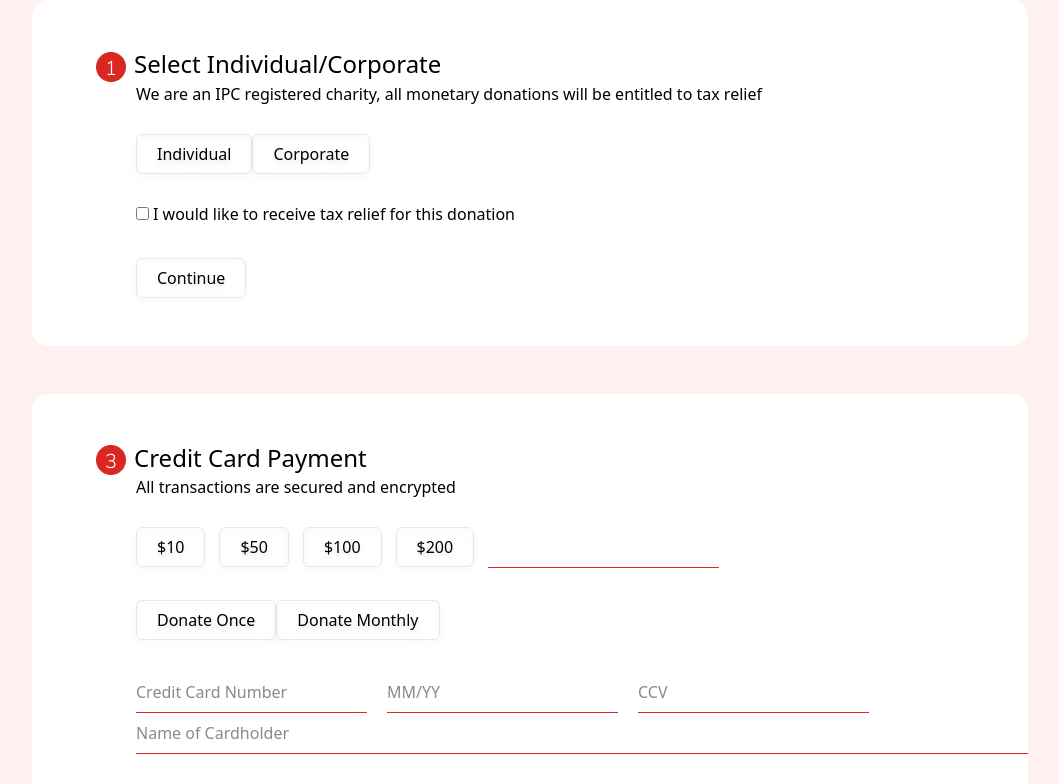
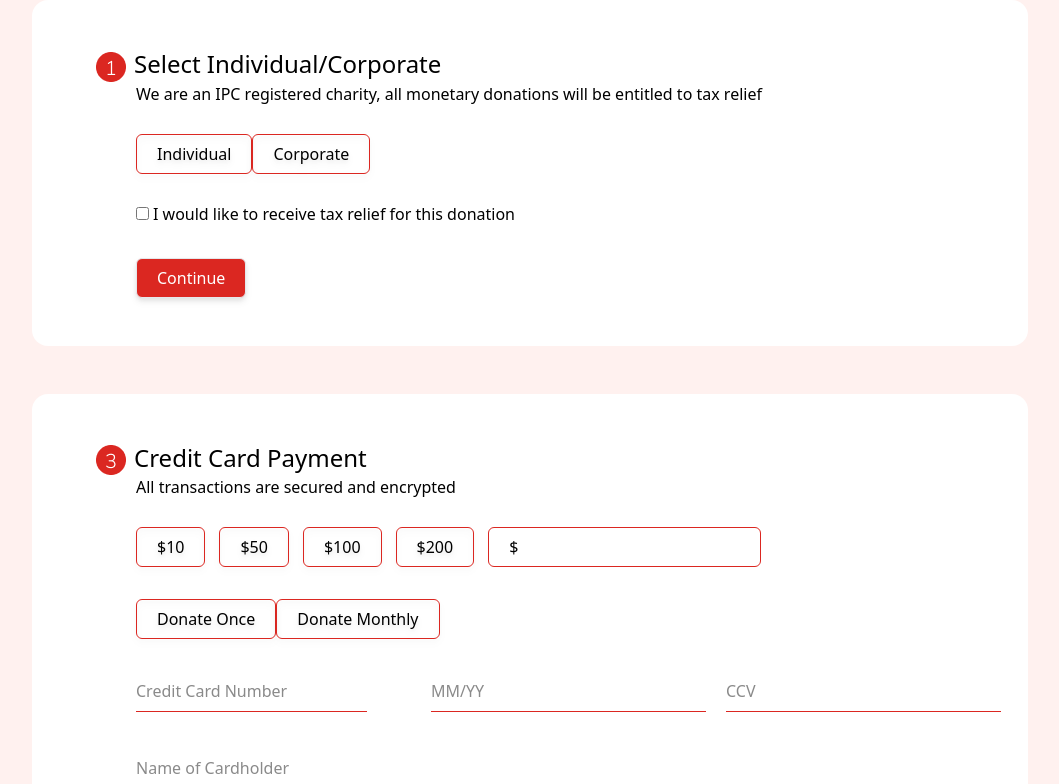
Before and after one commit to Glow-in-the-dark/GA-Project3, a React (Vite) app: page /donateForm in a window 1280 px wide. Shown: the part 400-1184 px from the top of the page, without its empty margins (110-1169 px from the left). Built offline with nearby package versions, Linux system fonts and the light colour scheme.

Commit message:
donation form styling

```diff
--- a/src/comp-donate/DonationForm.jsx
+++ b/src/comp-donate/DonationForm.jsx
@@ -1,6 +1,7 @@
 import React, { useState, useRef } from "react";
 import BaseButton from "../comp-commons/BaseButton";
 import BaseInput from "../comp-commons/BaseInput";
+import BaseTextArea from "../comp-commons/BaseTextArea";
 import Footer from "../comp-commons/Footer";
 import { NavLink } from "react-router-dom";
 
@@ -8,6 +9,7 @@ const DonationForm = () => {
   const [taxDeduction, setTaxDeduction] = useState(false);
   const [personaChoice, setPersonaChoice] = useState("persona");
   const [donationAmount, setDonationAmount] = useState(0);
+  const [customAmount, setCustomAmount] = useState("$")
   const [donationFrequency, setDonationFrequency] = useState(null);
   const [particulars, setParticulars] = useState({});
 
@@ -124,6 +126,10 @@ const DonationForm = () => {
     }
   }
 
+  const handleCustomAmount = (e) => {
+    setCustomAmount(e.target.value)
+  }
+
   const submitDonationForm = (e) => {
     e.preventDefault();
     setData({
@@ -142,10 +148,10 @@ const DonationForm = () => {
   };
 
   return (
-    <>
+    <div className="bg-secondary">
       {/* submitDonationForm submits the entire donation form */}
-      <form onSubmit={submitDonationForm}>
-        <div className="bg-secondary">
+      <form onSubmit={submitDonationForm} className="mb-24">
+        <div>
           <div className="text-center mb-10">
             <h1 className="text-5xl mb-4">
               YOUR SUPPORT CAN <br />
@@ -175,10 +181,10 @@ const DonationForm = () => {
             <div>
               <div className="flex mb-7 ml-10">
                 <div onClick={() => setPersonaChoice("Individual")}>
-                  <BaseButton label="Individual" />
+                  <BaseButton label="Individual" className="border-primary" />
                 </div>
                 <div onClick={() => setPersonaChoice("Corporate")}>
-                  <BaseButton label="Corporate" />
+                  <BaseButton label="Corporate" className="border-primary" />
                 </div>
               </div>
               <div className="mb-8 ml-10">
@@ -194,7 +200,7 @@ const DonationForm = () => {
               </div>
 
               <div className="ml-10">
-                <BaseButton label="Continue" />
+                <BaseButton label="Continue" colour="red" />
               </div>
             </div>
           </section>
@@ -231,6 +237,7 @@ const DonationForm = () => {
                     handleChange={handleChange}
                     required={true}
                     placeholder="Name*"
+                    className="w-80"
                   />
                   <BaseInput
                     type="string"
@@ -239,6 +246,7 @@ const DonationForm = () => {
                     handleChange={handleChange}
                     required={true}
                     placeholder="NRIC/FIN Number"
+                    className="w-80 ml-24"
                   />
                 </div>
                 <div style={{ display: "flex" }}>
@@ -249,6 +257,7 @@ const DonationForm = () => {
                     handleChange={handleChange}
                     required={true}
                     placeholder="Mobile Number*"
+                    className="w-80 mt-9"
                   />
                   <BaseInput
                     type="string"
@@ -257,6 +266,7 @@ const DonationForm = () => {
                     handleChange={handleChange}
                     required={true}
                     placeholder="Email Address*"
+                    className="w-80 ml-24 mt-9"
                   />
                 </div>
                 <div style={{ display: "flex" }} className="mb-9">
@@ -267,6 +277,7 @@ const DonationForm = () => {
                     handleChange={handleChange}
                     required={true}
                     placeholder="Address"
+                    className="w-740 mt-9"
                   />
                 </div>
                 <div onClick={submitParticulars}>
@@ -291,27 +302,32 @@ const DonationForm = () => {
             </p>
             <div className="flex flex-row mb-8 ml-10">
               <div onClick={() => setDonationAmount(10)} className="mr-3.5">
-                <BaseButton label="$10" />
+                <BaseButton label="$10" className="border-primary" />
               </div>
               <div onClick={() => setDonationAmount(50)} className="mr-3.5">
-                <BaseButton label="$50" />
+                <BaseButton label="$50" className="border-primary" />
               </div>
               <div onClick={() => setDonationAmount(100)} className="mr-3.5">
-                <BaseButton label="$100" />
+                <BaseButton label="$100" className="border-primary" />
               </div>
               <div onClick={() => setDonationAmount(200)} className="mr-3.5">
-                <BaseButton label="$200" />
+                <BaseButton label="$200" className="border-primary" />
               </div>
               <div>
-                <BaseInput label="" />
+                <input
+                  type="text"
+                  className="border border-primary h-10 px-5 rounded-md"
+                  value={customAmount}
+                  onChange={handleCustomAmount}
+                />
               </div>
             </div>
             <div className="flex mb-8 ml-10">
               <div onClick={() => setDonationFrequency("Donate Once")}>
-                <BaseButton label="Donate Once" />
+                <BaseButton label="Donate Once" className="border-primary" />
               </div>
               <div onClick={() => setDonationFrequency("Donate Monthly")}>
-                <BaseButton label="Donate Monthly" />
+                <BaseButton label="Donate Monthly" className="border-primary" />
               </div>
             </div>
             <div className="mb-8 ml-10">
@@ -323,7 +339,7 @@ const DonationForm = () => {
                   handleChange={handleChangeCredit}
                   required={true}
                   placeholder="Credit Card Number"
-                  className=""
+                  className="w-80"
                 />
                 <BaseInput
                   type="string"
@@ -332,7 +348,7 @@ const DonationForm = () => {
                   handleChange={handleChangeCredit}
                   required={true}
                   placeholder="MM/YY"
-                  className=""
+                  className="w-24 ml-11"
                 />
                 <BaseInput
                   type="string"
@@ -341,7 +357,7 @@ const DonationForm = () => {
                   handleChange={handleChangeCredit}
                   required={true}
                   placeholder="CCV"
-                  className="w-1/3"
+                  className="w-24 ml-11"
                 />
               </div>
 
@@ -353,7 +369,7 @@ const DonationForm = () => {
                   handleChange={handleChangeCredit}
                   required={true}
                   placeholder="Name of Cardholder"
-                  className="w-3/4"
+                  className="w-641 mt-9"
                 />
               </div>
             </div>
@@ -366,7 +382,7 @@ const DonationForm = () => {
         </div>
       </form>
       <Footer />
-    </>
+    </div>
   );
 };
 
--- a/src/comp-donate/ThankYouPage.jsx
+++ b/src/comp-donate/ThankYouPage.jsx
@@ -4,8 +4,8 @@ import { NavLink } from "react-router-dom";
 
 const ThankYouPage = () => {
   return (
-    <>
-      <div className="text-center bg-secondary">
+    <div className="bg-secondary">
+      <div className="text-center">
         <img src="./donateImages/thankyou.png" className="mx-auto mb-8" />
         <h1 className="text-5xl mb-8">
           THANK YOU FOR YOUR GENEROSITY AND SUPPORT
@@ -15,12 +15,14 @@ const ThankYouPage = () => {
           appreciate it. You will <br />
           receive an email with details of your donation
         </p>
-        <NavLink to="/" className="text-xl">
-          Back to Home
-        </NavLink>
+        <div className="mb-36">
+          <NavLink to="/" className="text-xl ">
+            Back to Home
+          </NavLink>
+        </div>
       </div>
       <Footer />
-    </>
+    </div>
   );
 };
 
--- a/tailwind.config.cjs
+++ b/tailwind.config.cjs
@@ -16,6 +16,11 @@ module.exports = {
         greyscale3: "#FFFFFF",
         selection: "#DB272133",
       },
+      width: {
+        740: "740px",
+        641: "641px"
+
+      }
     },
   },
   plugins: [],
```
